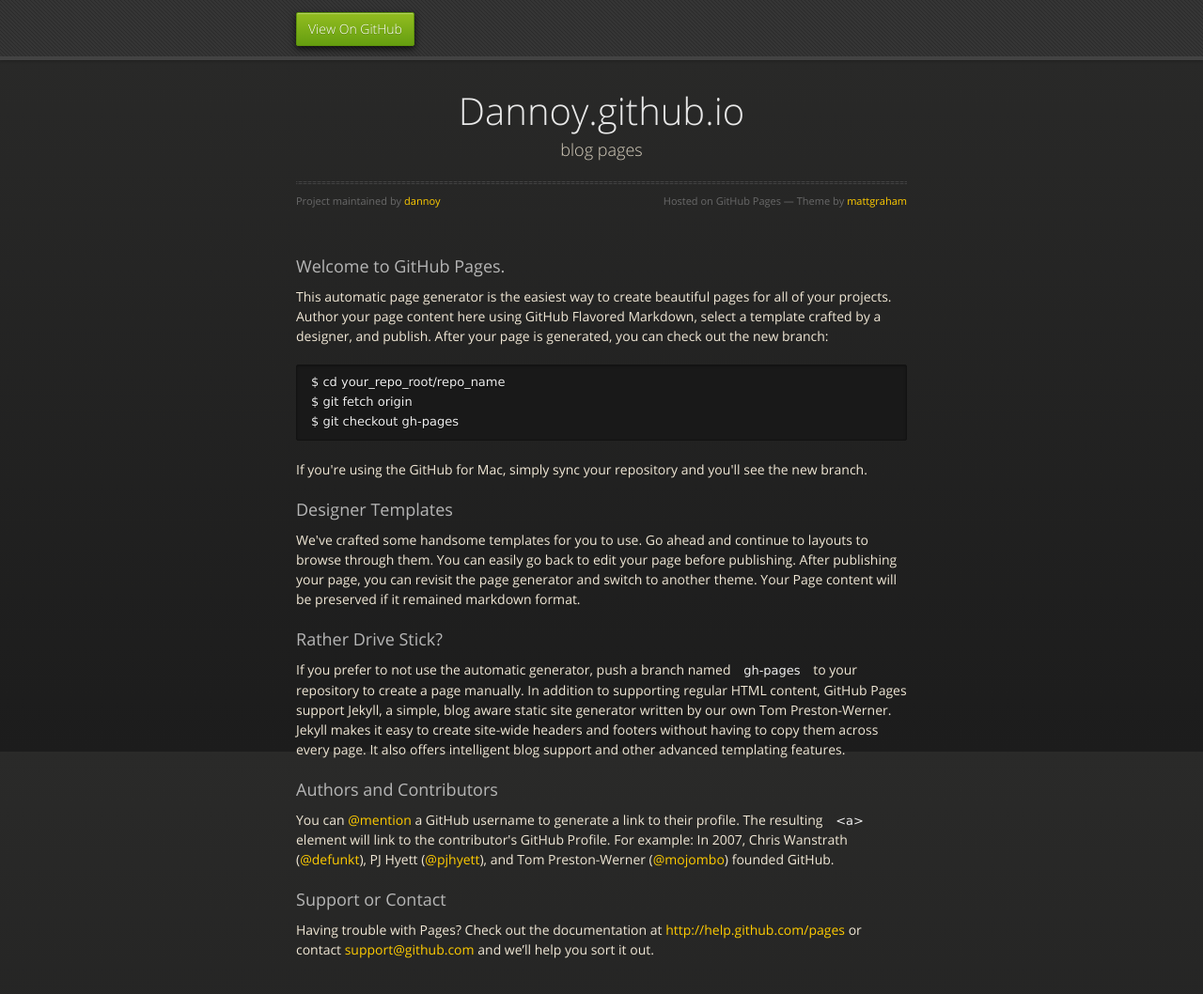
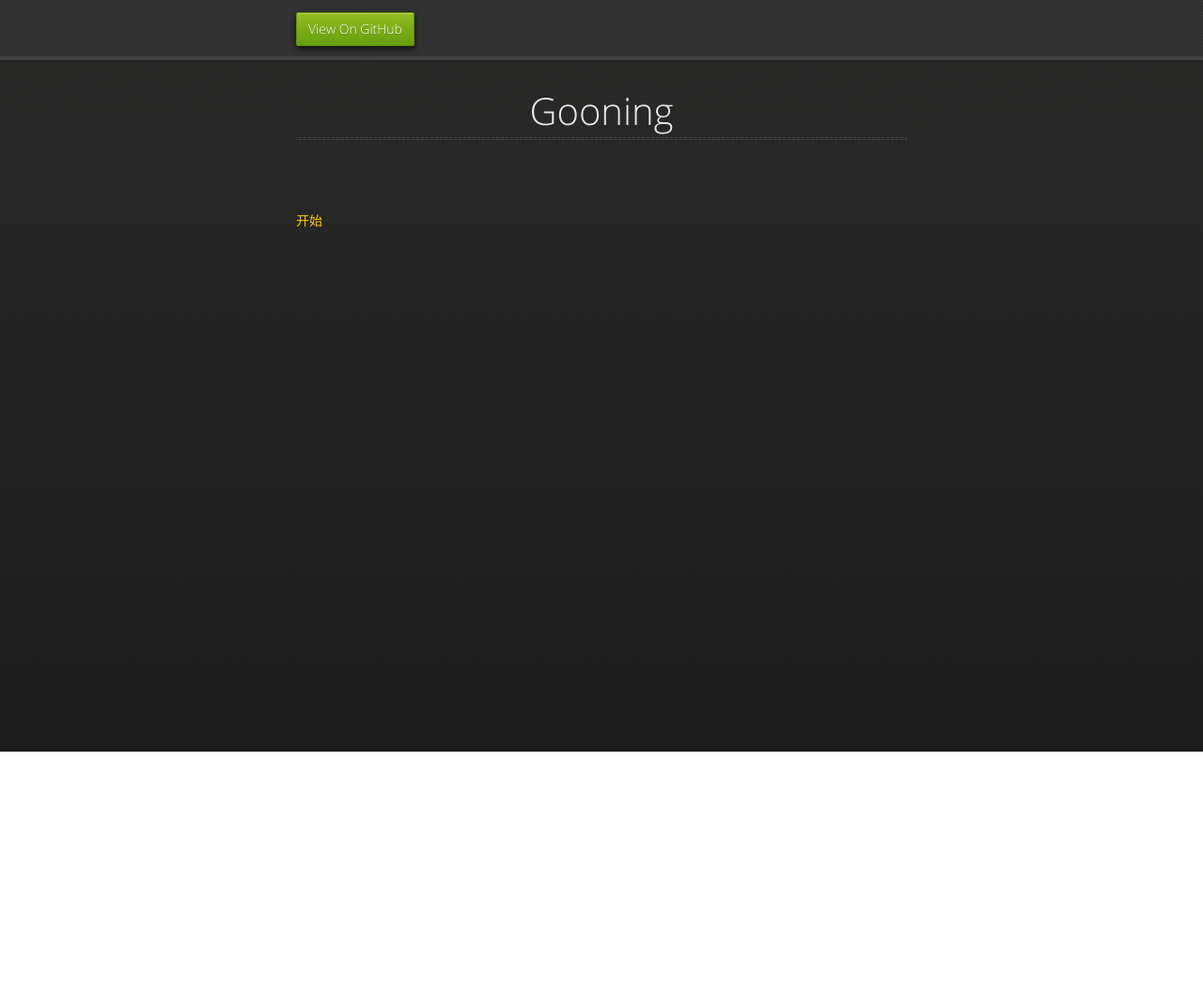
Before and after one commit to dannoy/dannoy.github.io, a plain HTML site: page index.html in a window 1280 px wide. Shown: the whole page at 94% size. After the commit the page ends 800 px from the top, so only its background shows below. Drawn offline with nearby package versions, Linux system fonts and the light colour scheme.

Commit message:
add 2014/09/start.md

```diff
--- a/index.html
+++ b/index.html
@@ -28,48 +28,15 @@
 
       <section>
         <div id="title">
-          <h1>Dannoy.github.io</h1>
-          <p>blog pages</p>
+          <h1>Gooning</h1>
           <hr>
-          <span class="credits left">Project maintained by <a href="https://github.com/dannoy">dannoy</a></span>
-          <span class="credits right">Hosted on GitHub Pages &mdash; Theme by <a href="https://twitter.com/michigangraham">mattgraham</a></span>
         </div>
 
-        <h3>
-<a name="welcome-to-github-pages" class="anchor" href="#welcome-to-github-pages"><span class="octicon octicon-link"></span></a>Welcome to GitHub Pages.</h3>
+        <a href="blog/2014/09/start.html">开始</a>
 
-<p>This automatic page generator is the easiest way to create beautiful pages for all of your projects. Author your page content here using GitHub Flavored Markdown, select a template crafted by a designer, and publish. After your page is generated, you can check out the new branch:</p>
-
-<pre><code>$ cd your_repo_root/repo_name
-$ git fetch origin
-$ git checkout gh-pages
-</code></pre>
-
-<p>If you're using the GitHub for Mac, simply sync your repository and you'll see the new branch.</p>
-
-<h3>
-<a name="designer-templates" class="anchor" href="#designer-templates"><span class="octicon octicon-link"></span></a>Designer Templates</h3>
-
-<p>We've crafted some handsome templates for you to use. Go ahead and continue to layouts to browse through them. You can easily go back to edit your page before publishing. After publishing your page, you can revisit the page generator and switch to another theme. Your Page content will be preserved if it remained markdown format.</p>
-
-<h3>
-<a name="rather-drive-stick" class="anchor" href="#rather-drive-stick"><span class="octicon octicon-link"></span></a>Rather Drive Stick?</h3>
-
-<p>If you prefer to not use the automatic generator, push a branch named <code>gh-pages</code> to your repository to create a page manually. In addition to supporting regular HTML content, GitHub Pages support Jekyll, a simple, blog aware static site generator written by our own Tom Preston-Werner. Jekyll makes it easy to create site-wide headers and footers without having to copy them across every page. It also offers intelligent blog support and other advanced templating features.</p>
-
-<h3>
-<a name="authors-and-contributors" class="anchor" href="#authors-and-contributors"><span class="octicon octicon-link"></span></a>Authors and Contributors</h3>
-
-<p>You can <a href="https://github.com/blog/821" class="user-mention">@mention</a> a GitHub username to generate a link to their profile. The resulting <code>&lt;a&gt;</code> element will link to the contributor's GitHub Profile. For example: In 2007, Chris Wanstrath (<a href="https://github.com/defunkt" class="user-mention">@defunkt</a>), PJ Hyett (<a href="https://github.com/pjhyett" class="user-mention">@pjhyett</a>), and Tom Preston-Werner (<a href="https://github.com/mojombo" class="user-mention">@mojombo</a>) founded GitHub.</p>
-
-<h3>
-<a name="support-or-contact" class="anchor" href="#support-or-contact"><span class="octicon octicon-link"></span></a>Support or Contact</h3>
-
-<p>Having trouble with Pages? Check out the documentation at <a href="http://help.github.com/pages">http://help.github.com/pages</a> or contact <a href="mailto:support@github.com">support@github.com</a> and we’ll help you sort it out.</p>
       </section>
 
     </div>
     <!--[if !IE]><script>fixScale(document);</script><![endif]-->
-
   </body>
 </html>
```
Also changed, not shown: 2 other files.
